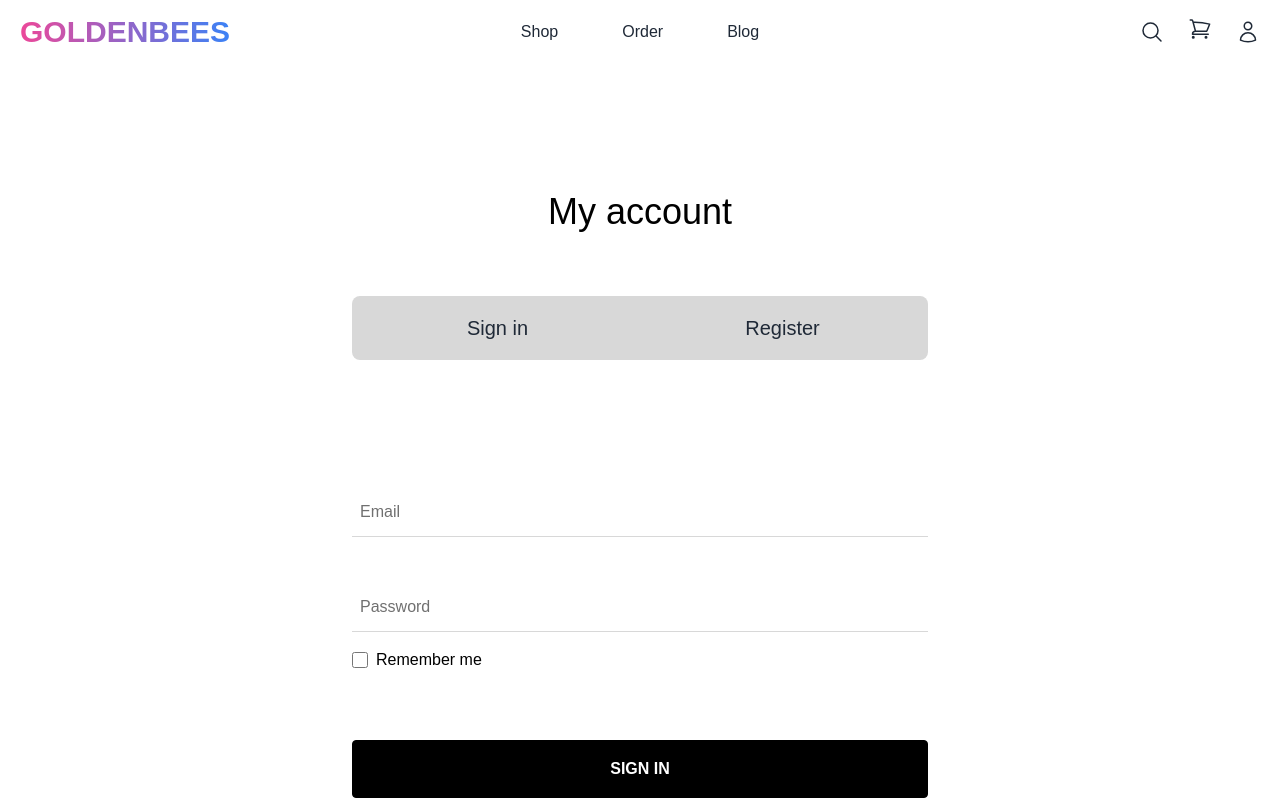
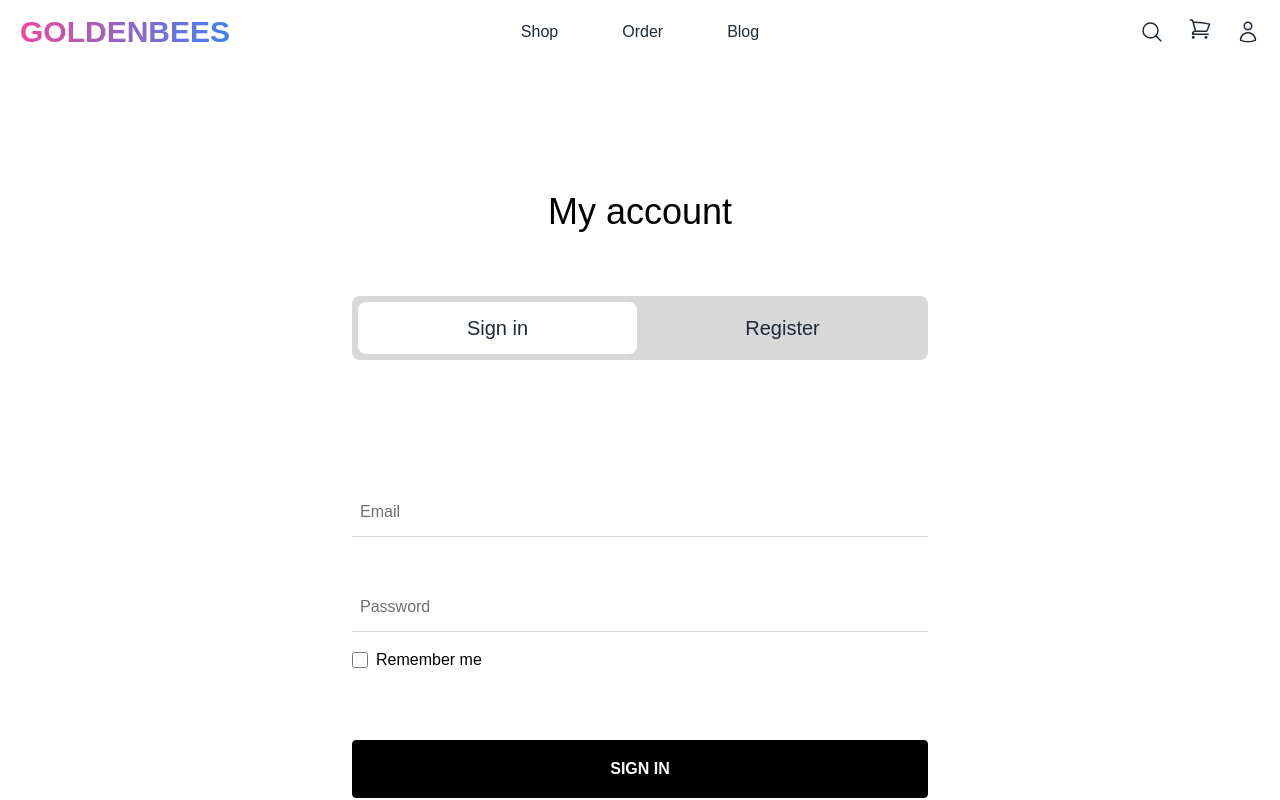
Before and after one commit to locbh3010/sample-user, a React (Vite) app: page /sign-in in a window 1280 px wide. Built offline with nearby package versions, Linux system fonts and the light colour scheme; what tailwindcss-animation-delay would draw is missing.

Commit message:
fix bg-white signin register form

```diff
--- a/src/pages/account/Register.jsx
+++ b/src/pages/account/Register.jsx
@@ -78,13 +78,13 @@ const Register = () => {
             <div className="w-full grid grid-cols-2 gap-1.5 p-1.5 rounded-lg bg-gray-light">
               <NavLink
                 to="/sign-in"
-                className={`w-full rounded-lg duration-300 bg-transparent hover:bg-white/50 cursor-pointer h-full flex-center py-3 text-xl font-medium`}
+                className={`w-full rounded-lg duration-300 bg-transparent cursor-pointer h-full flex-center py-3 text-xl font-medium hover:bg-white/50`}
               >
                 Sign in
               </NavLink>
               <NavLink
                 to="/register"
-                className={`w-full rounded-lg duration-300 bg-transparent hover:bg-white/50 cursor-pointer h-full flex-center py-3 text-xl font-medium`}
+                className={`w-full rounded-lg duration-300 bg-transparent bg-white cursor-pointer h-full flex-center py-3 text-xl font-medium`}
                 style={(isActive) => ({
                   background: isActive ? "white" : "transparent",
                 })}
--- a/src/pages/account/SignIn.jsx
+++ b/src/pages/account/SignIn.jsx
@@ -76,7 +76,7 @@ const SignIn = () => {
             <div className="w-full grid grid-cols-2 gap-1.5 p-1.5 rounded-lg bg-gray-light">
               <NavLink
                 to="/sign-in"
-                className={`w-full rounded-lg duration-300 bg-transparent hover:bg-white/50 cursor-pointer h-full flex-center py-3 text-xl font-medium`}
+                className={`w-full rounded-lg duration-300 bg-transparent bg-white cursor-pointer h-full flex-center py-3 text-xl font-medium`}
                 style={(isActive) => ({
                   background: isActive ? "white" : "transparent",
                 })}
```
